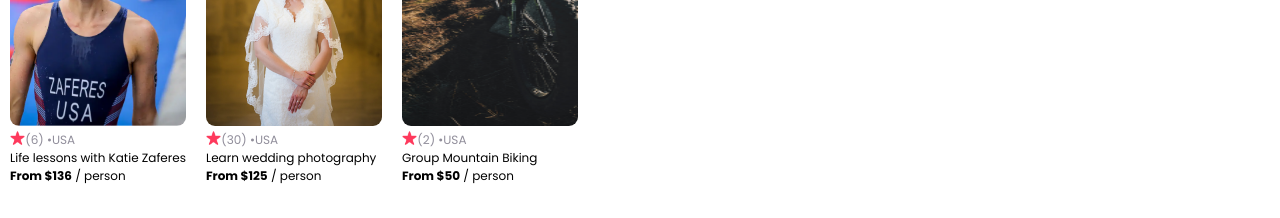
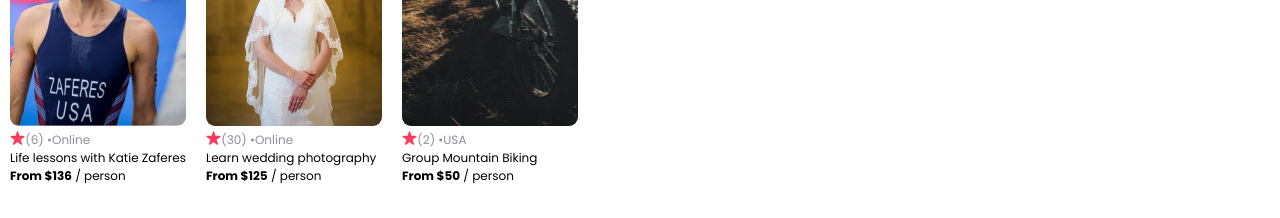
Before and after one commit to dRect911/learning-reactjs, a React (Vite) app in the folder air-bnb-clone/: page / in a window 1280 px wide. Shown: the part 900-1118 px from the top of the page. Built offline with nearby package versions, Linux system fonts and the light colour scheme.

Commit message:
added location, open spots and id props

```diff
--- a/air-bnb-clone/src/components/data.js
+++ b/air-bnb-clone/src/components/data.js
@@ -1,24 +1,27 @@
 export default[
 
     {
+        id: 1,
         img:'./src/img/img_no_radius.png',
         rate:"5.0",
         reviews:6,
-        location:"USA",
+        location:"Online",
         title:"Life lessons with Katie Zaferes",
         cost:136,
         openSpots: 0
     },
     {
+        id: 2,
         img:'./src/img/wedding.png',
         rate:"5.0",
         reviews:30,
-        location:"USA",
+        location:"Online",
         title:"Learn wedding photography",
         cost:125,
         openSpots: 5
     },
     {
+        id: 3,
         img:'./src/img/bike.png',
         rate:"4.5",
         reviews:2,
```
